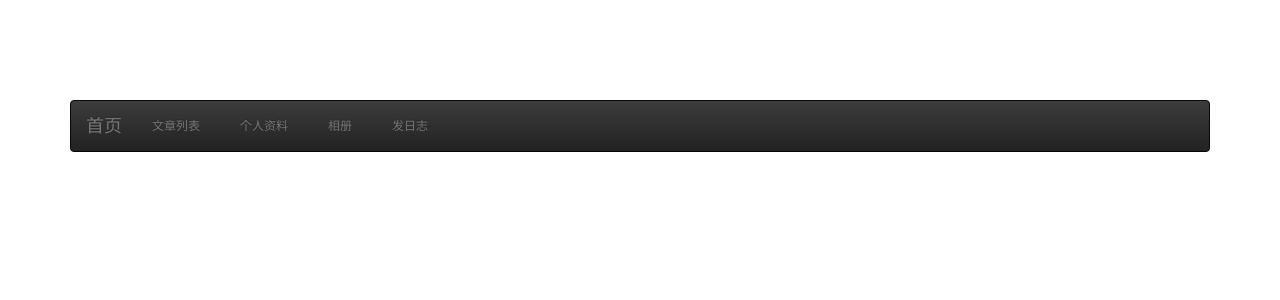
After one commit to huanggs/g_blog, a PHP site: page /nav_test.php in a window 1280 px wide. The commit adds this page. Shown: the top 300 px of the page. Run offline with PHP 8.4, Linux system fonts and the light colour scheme; data that the repository does not hold is empty.

Commit message:
office_08181227
CleanProCSS

```diff
--- /dev/null
+++ b/_notes/dwsync.xml
@@ -0,0 +1,5 @@
+<?xml version="1.0" encoding="utf-8" ?>
+<dwsync>
+<file name="index.php" server="F:/Git" local="130528032763164465" remote="130528032760000000" Dst="0" />
+<file name="nav_test.php" server="F:/Git" local="130528062531341173" remote="130528062530000000" Dst="0" />
+</dwsync>
--- /dev/null
+++ b/admin/_notes/dwsync.xml
@@ -0,0 +1,4 @@
+<?xml version="1.0" encoding="utf-8" ?>
+<dwsync>
+<file name="create_atcl.php" server="F:/Git" local="130528028812939482" remote="130528028810000000" Dst="0" />
+</dwsync>
--- /dev/null
+++ b/css/_notes/dwsync.xml
@@ -0,0 +1,6 @@
+<?xml version="1.0" encoding="utf-8" ?>
+<dwsync>
+<file name="main.css" server="F:/Git" local="130528053358623993" remote="130528053350000000" Dst="0" />
+<file name="bootstrap.min.css" server="F:/Git" local="130524631760423436" remote="130524631760000000" Dst="0" />
+<file name="bootstrap-theme.min.css" server="F:/Git" local="130524631760393436" remote="130524631760000000" Dst="0" />
+</dwsync>
--- a/css/main.css
+++ b/css/main.css
@@ -5,18 +5,6 @@
   font-family: "微软雅黑";
   }
 
-body{
-
-  }
-
-.center{
-	margin-left:auto;
-	margin-right:auto;
-	}
-
-.clear {
-	clear: both;
-	}
 
 .n_bg {
 	border: 1px solid #d7d7d7;
@@ -39,24 +27,25 @@ body{
 .blog_des {
 
 	}
-.nav {
+
+.my_nav {
 	height: 35px;
 	font-weight: bolder;
 	}
 
-.nav ul {
+.my_nav ul {
 	margin:0;
 	padding:0;
 	}
 
-.nav ul,li {
+.my_nav ul,li {
 	margin-right: 10px;
 	text-decoration: none;
 	list-style: none;
 	float: left;
 	font-size:14px;
 	}
-.nav ul li a {
+.my_nav ul li a {
 	width:80px;
 	}
 /*end of head*/
@@ -64,7 +53,7 @@ body{
 /*content*/
 .content {
 	margin:10px 0;
-	padding-left:0px;
+	padding:0!important;
 	}
 
 .article_ctn h1 {
@@ -73,19 +62,12 @@ body{
 	}
 
 .atcl_info {
-	color: #666;
+	color:#060;
 	margin-top:10px;
 	}
 
 .atcl_ctn {
-	color:#030;
-	margin:10px 0;
-	padding:10px;
-	border:1px #A5E184 solid;
-	border-radius:5px;
-	background:#EEFFD2;
 	text-indent:2em;
-	font-size:14px;
 	line-height:24px;
 	}
 /*end of content*/
@@ -103,6 +85,7 @@ body{
 	margin-top:10px;
 	}
 
+/*
 .CreatBlog p {
 	line-height:30px;
 	margin:20px 0;
@@ -127,3 +110,4 @@ body{
 	font-size:14px;
 	line-height:18px;
 	}
+*/
--- /dev/null
+++ b/fonts/_notes/dwsync.xml
@@ -0,0 +1,6 @@
+<?xml version="1.0" encoding="utf-8" ?>
+<dwsync>
+<file name="glyphicons-halflings-regular.eot" server="F:/Git" local="130524631761163436" remote="130524631760000000" Dst="0" />
+<file name="glyphicons-halflings-regular.woff" server="F:/Git" local="130524631761173436" remote="130524631760000000" Dst="0" />
+<file name="glyphicons-halflings-regular.ttf" server="F:/Git" local="130524631761173436" remote="130524631760000000" Dst="0" />
+</dwsync>
--- a/inc/conn.php
+++ b/inc/conn.php
@@ -16,6 +16,6 @@
 	//while ($data_atcl_info=mysql_fetch_array($query_atcl_info)) {
 	//	$title=$data_atcl_info['title'];
 	//	$content=$data_atcl_info['content'];
-	//	$date=$data_atcl_info['date'];
+	//	$atcl_date=$data_atcl_info['atcl_date'];
 	//}
 ?>
--- a/inc/nav1.php
+++ b/inc/nav1.php
@@ -1,9 +1,9 @@
-		<div class="col-sm-12 nav">
+		<div class="my_nav">
 			<ul>
 				<li><a href="index.php" class="btn btn-sm btn-success">首页</a></li>
 				<li><a href="list.php" class="btn btn-sm btn-success">文章列表</a></li>
 				<li><a href="pro.php" class="btn btn-sm btn-success">个人资料</a></li>
 				<li><a href="album.php" class="btn btn-sm btn-success">相册</a></li>
-				<li class="creat_btn"><a href="admin/create_atcl.php" class="btn btn-sm btn-warning">发日志</a></li>
+				<li class="create_btn"><a href="admin/create_atcl.php" class="btn btn-sm btn-warning">发日志</a></li>
 			</ul>
 		</div>
--- a/inc/nav2.php
+++ b/inc/nav2.php
@@ -1,4 +1,4 @@
-		<div class="col-sm-12 nav">
+		<div class="my_nav">
 			<ul>
 				<li><a href="../index.php" class="btn btn-sm btn-success">首页</a></li>
 				<li><a href="../list.php" class="btn btn-sm btn-success">文章列表</a></li>
--- /dev/null
+++ b/js/_notes/dwsync.xml
@@ -0,0 +1,5 @@
+<?xml version="1.0" encoding="utf-8" ?>
+<dwsync>
+<file name="bootstrap.min.js" server="F:/Git" local="130524631761233436" remote="130524631760000000" Dst="0" />
+<file name="jquery-1.11.1.min.js" server="F:/Git" local="130524631761243436" remote="130524631760000000" Dst="0" />
+</dwsync>
--- /dev/null
+++ b/nav_test.php
@@ -0,0 +1,37 @@
+<?php include 'inc/conn.php'; ?>
+<!DOCTYPE html>
+<head>
+  <meta charset="utf-8" />
+  <title>首页 - <?=$blog_name?></title>
+  <link rel="stylesheet" type="text/css" href="css/main.css">
+  <link rel="stylesheet" type="text/css" href="css/bootstrap.min.css">
+  <link rel="stylesheet" type="text/css" href="css/bootstrap-theme.min.css">
+  <script src="js/bootstrap.min.js"></script>
+  <script src="js/jquery-1.11.1.min.js"></script>
+</head>
+<body>
+<div class="container">
+    <div class="row">
+		<?php include 'inc/top.php';?>
+    </div>
+    	<div class="navbar navbar-inverse">
+              <div class="container">
+                  <div class="navbar-header"><a class="navbar-brand" href="#">首页</a></div>
+                  <div class="navbar-collapse collapse">
+                        <ul class="nav navbar-nav">
+                            <li><a href="list.php" class="active">文章列表</a></li>
+                            <li><a href="pro.php">个人资料</a></li>
+                            <li><a href="album.php">相册</a></li>
+                            <li class="creat_btn"><a href="admin/create_atcl.php">发日志</a></li>
+                        </ul>
+                  </div>
+              </div>
+		</div>
+      <div class="col-sm-12 content">
+        <?php while ($data_atcl_info=mysql_fetch_array($query_atcl_info)) {
+          include 'inc/atcl_list.php';
+          }
+        ?>
+      </div>
+</div>
+</body>
```
Also changed, not shown: admin/create_atcl.php (+4 -4 lines), inc/_notes/dwsync.xml (+7 -1 lines), inc/atcl_list.php (+6 -4 lines), index.php (+1 -6 lines).
